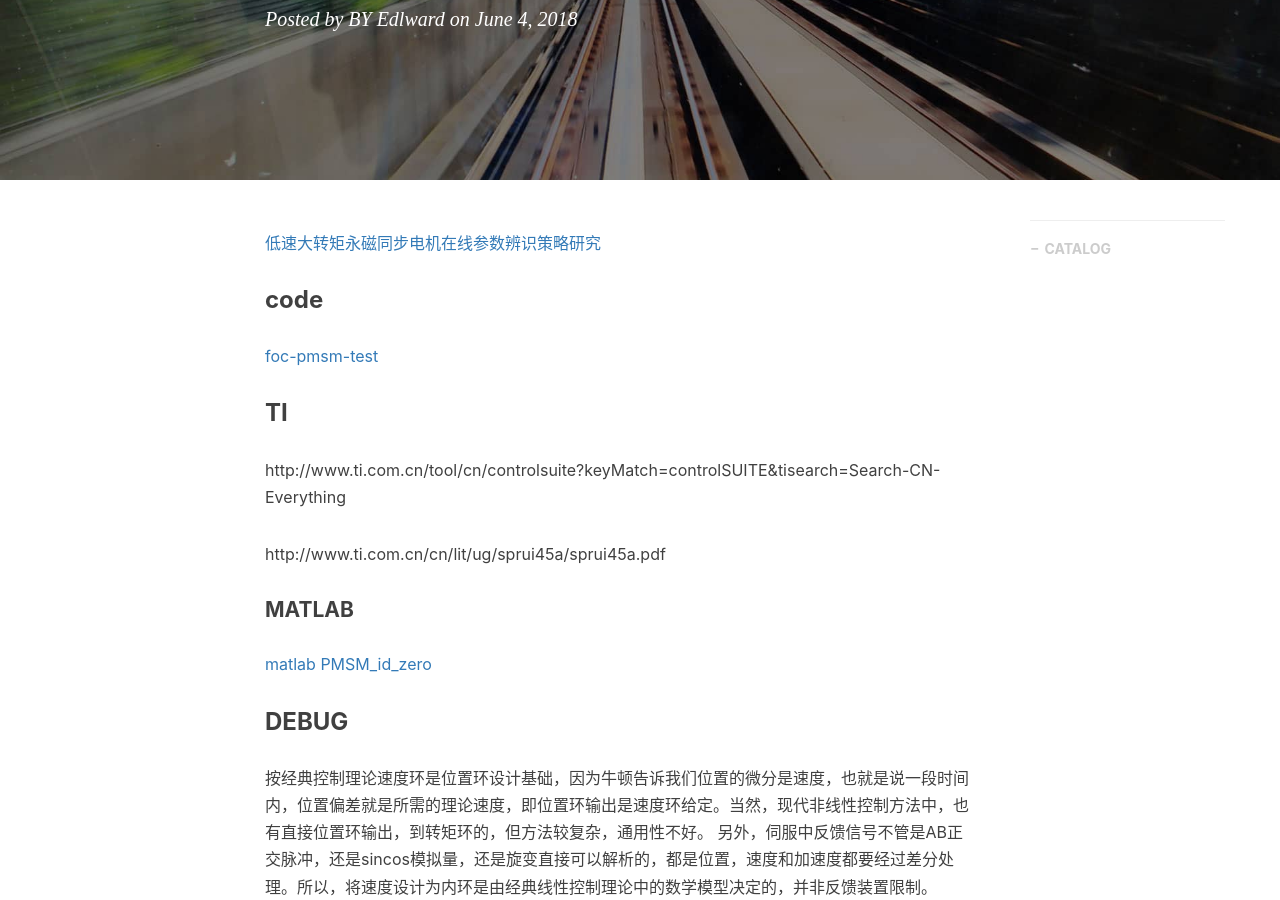
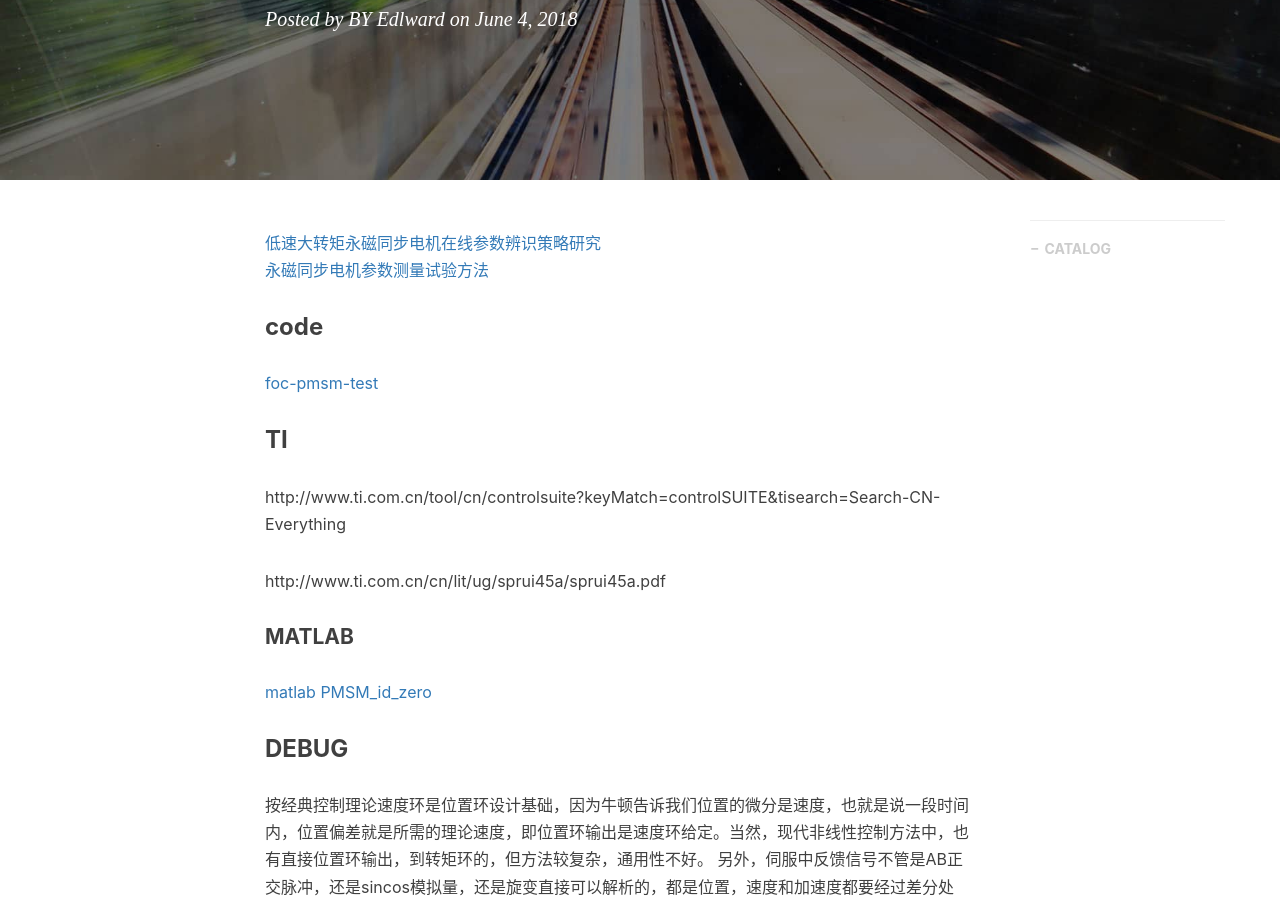
Before and after one commit to gary-robotics/dlward, a Jekyll site: the page built from _posts/2018-10-09-FOC-2018.markdown, in a window 1280 px wide and 900 px high, scrolled down 343 px. Built offline with Jekyll 4.4.1, drawn with Linux system fonts in a browser that asks for light colours; nearby versions of some CDN libraries; comment, search, counter and statistics services are not loaded.

Commit message:
Update 2018-10-09-FOC-2018.markdown

```diff
--- a/_posts/2018-10-09-FOC-2018.markdown
+++ b/_posts/2018-10-09-FOC-2018.markdown
@@ -10,7 +10,7 @@ tags:                               #标签
     - FOC
 ---
 [低速大转矩永磁同步电机在线参数辨识策略研究](https://wenku.baidu.com/view/655d0e041711cc7931b716cd)
-
+[永磁同步电机参数测量试验方法](https://wenku.baidu.com/view/588376a2f524ccbff121849a.html)
 ### code
 [foc-pmsm-test](https://github.com/haoyang877/foc-pmsm-test)
 
```
